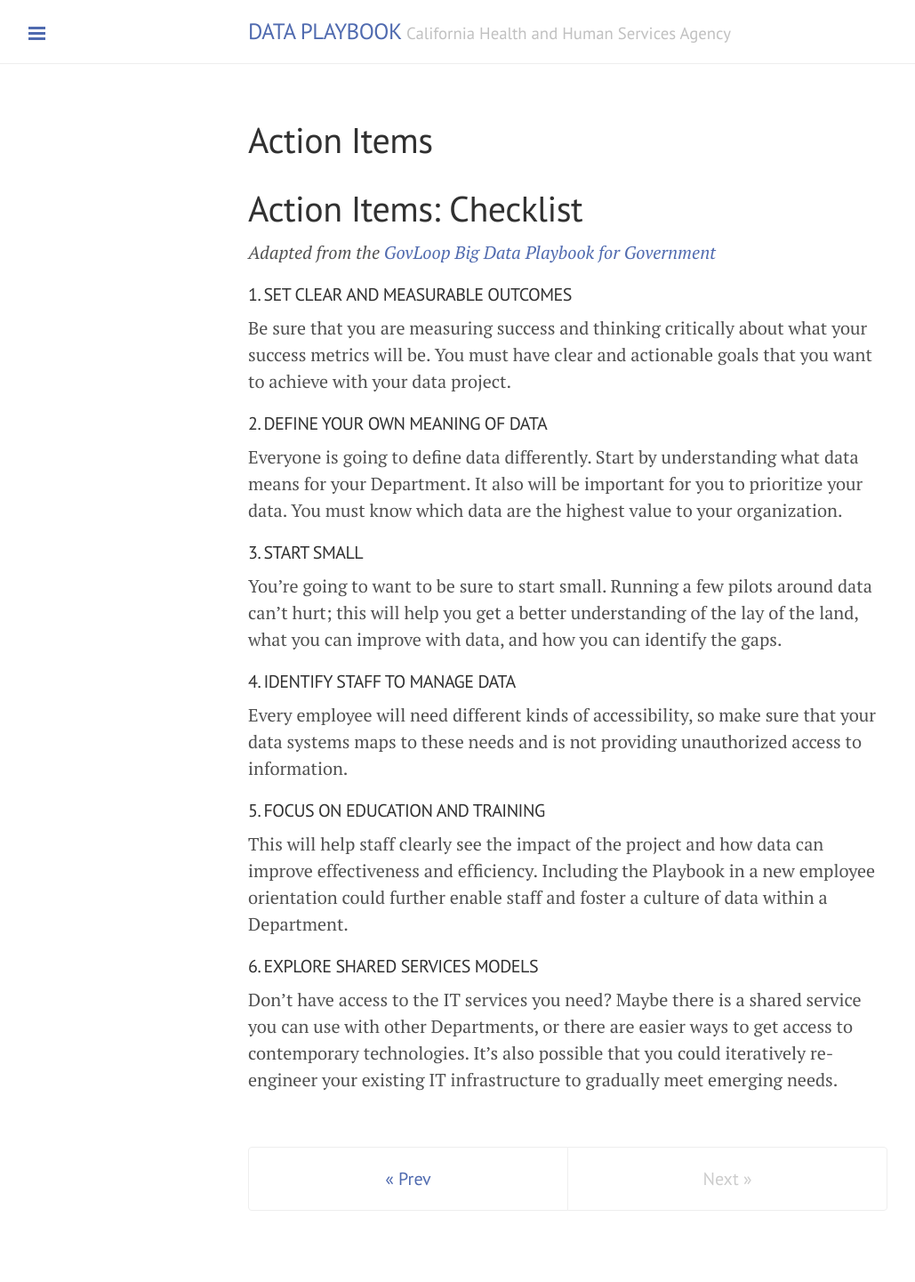
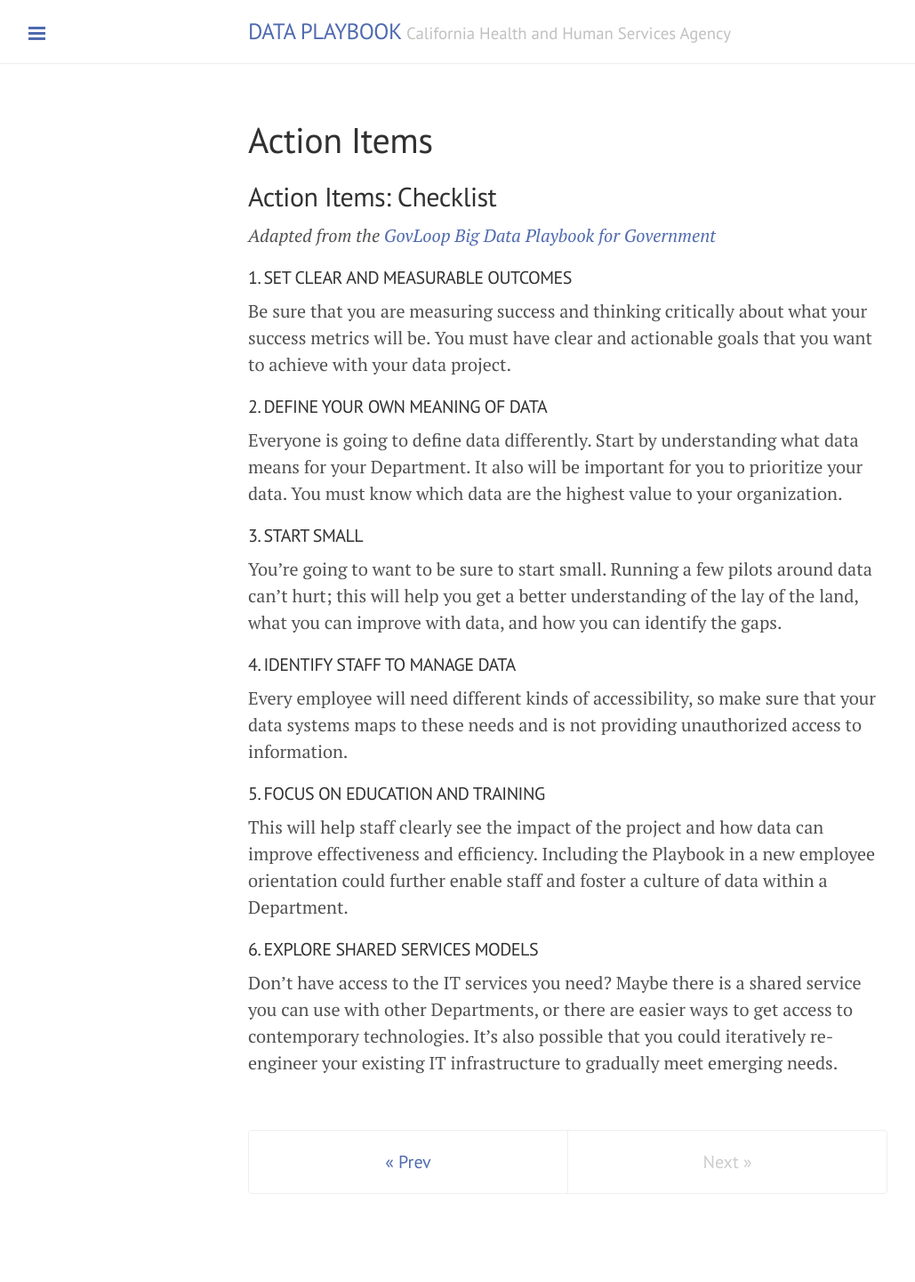
Before and after one commit to chhsdata/dataplaybook, a Jekyll site: the page built from 6_action_items.md, in a window 1280 px wide. Shown: the whole page at 89% size, without its empty margins (1-1030 px from the left). Built offline with Jekyll 4.4.1, drawn with Linux system fonts in a browser that asks for light colours.

```diff
--- a/6_action_items.md
+++ b/6_action_items.md
@@ -4,7 +4,7 @@ title: Action Items
 permalink: /action_items/
 ---
 
-# Action Items: Checklist
+## Action Items: Checklist
 *Adapted from the [GovLoop Big Data Playbook for Government](https://www.govloop.com/wp-content/uploads/2015/01/Big-Data-Playbook-.pdf?utm_source=Website&utm_medium=Button&utm_campaign=Guide)*
 
 #### 1. SET CLEAR AND MEASURABLE OUTCOMES
```
